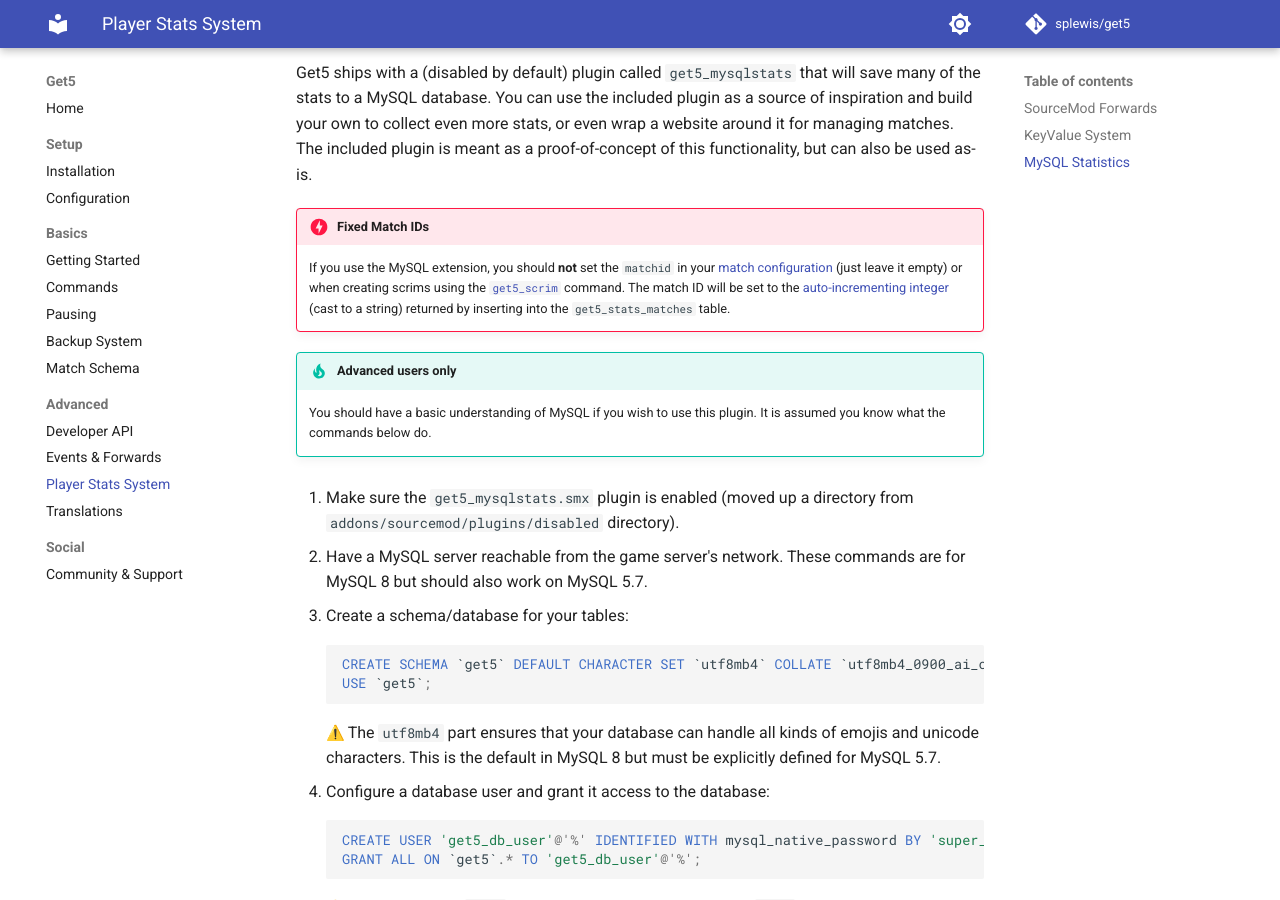
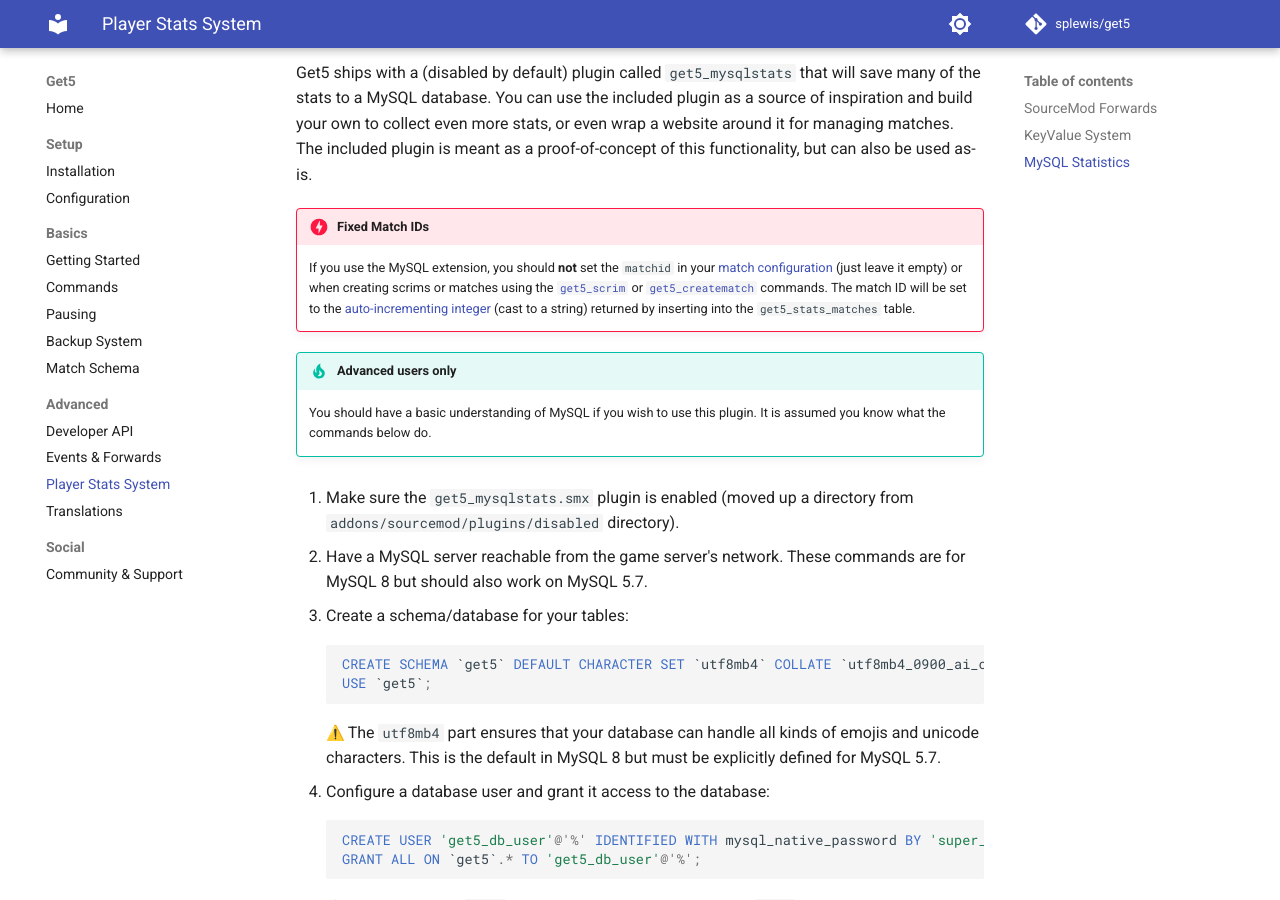
Before and after one commit to splewis/get5, an MkDocs documentation site: the page built from documentation/docs/stats_system.md, in a window 1280 px wide and 900 px high, scrolled down 1519 px. Built offline with MkDocs 1.6.1 and Material for MkDocs 9.7.7, drawn with Linux system fonts in a browser that asks for light colours; emoji names are drawn with the system emoji font; comment, search, counter and statistics services are not loaded.

```diff
--- a/documentation/docs/stats_system.md
+++ b/documentation/docs/stats_system.md
@@ -71,8 +71,9 @@
 !!! danger "Fixed Match IDs"
 
     If you use the MySQL extension, you should **not** set the `matchid` in your
-    [match configuration](../match_schema/#schema) (just leave it empty) or when creating scrims using the
-    [`get5_scrim`](../commands/#get5_scrim) command. The match ID will be set to the
+    [match configuration](../match_schema/#schema) (just leave it empty) or when creating scrims or matches using the
+    [`get5_scrim`](../commands/#get5_scrim) or [`get5_creatematch`](../commands/#get5_creatematch) commands. The match
+    ID will be set to the
     [auto-incrementing integer](https://dev.mysql.com/doc/refman/8.0/en/example-auto-increment.html) (cast to a string)
     returned by inserting into the `get5_stats_matches` table.
 
```
Also changed, not shown: documentation/docs/commands.md (+1 -1 lines), 1 other file.
